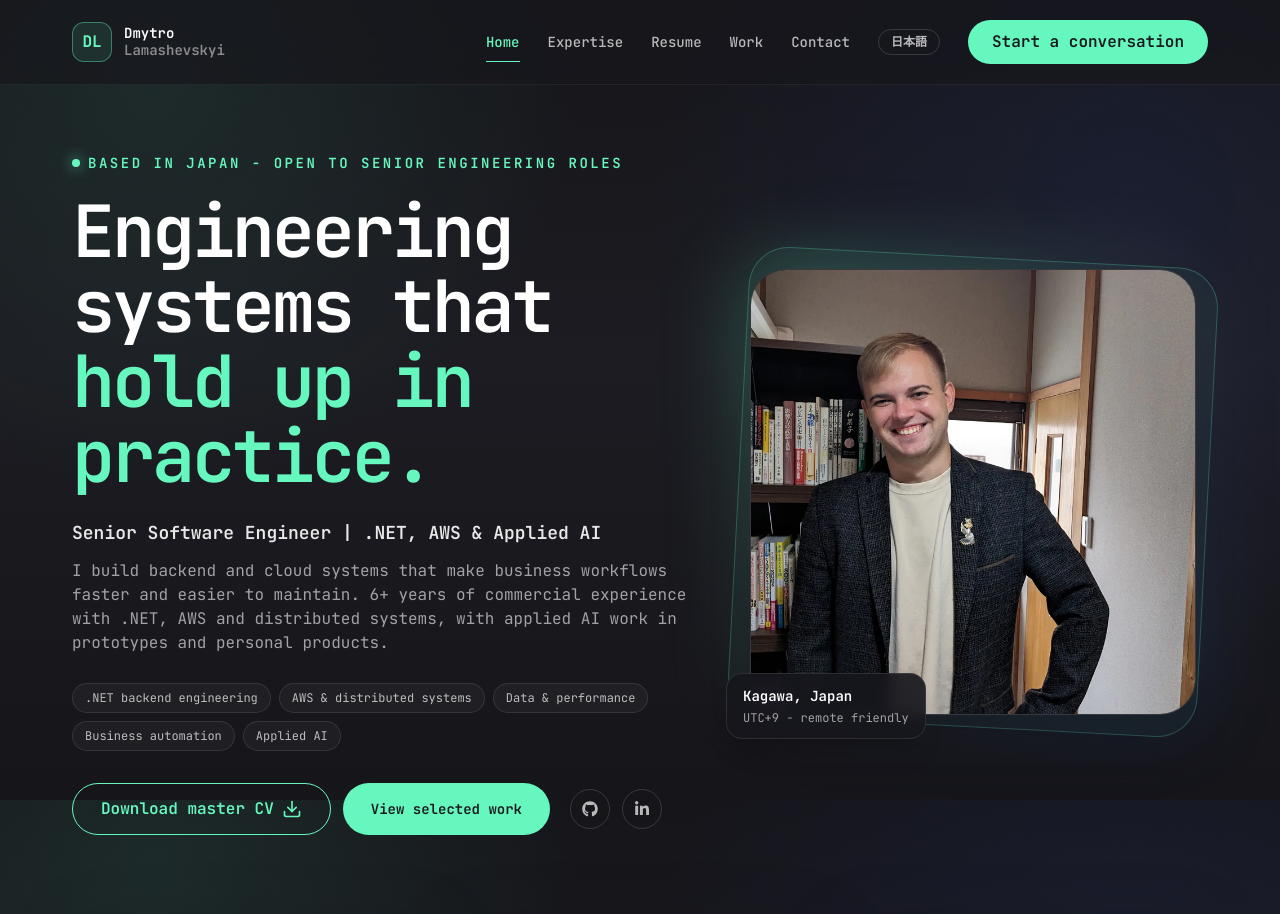
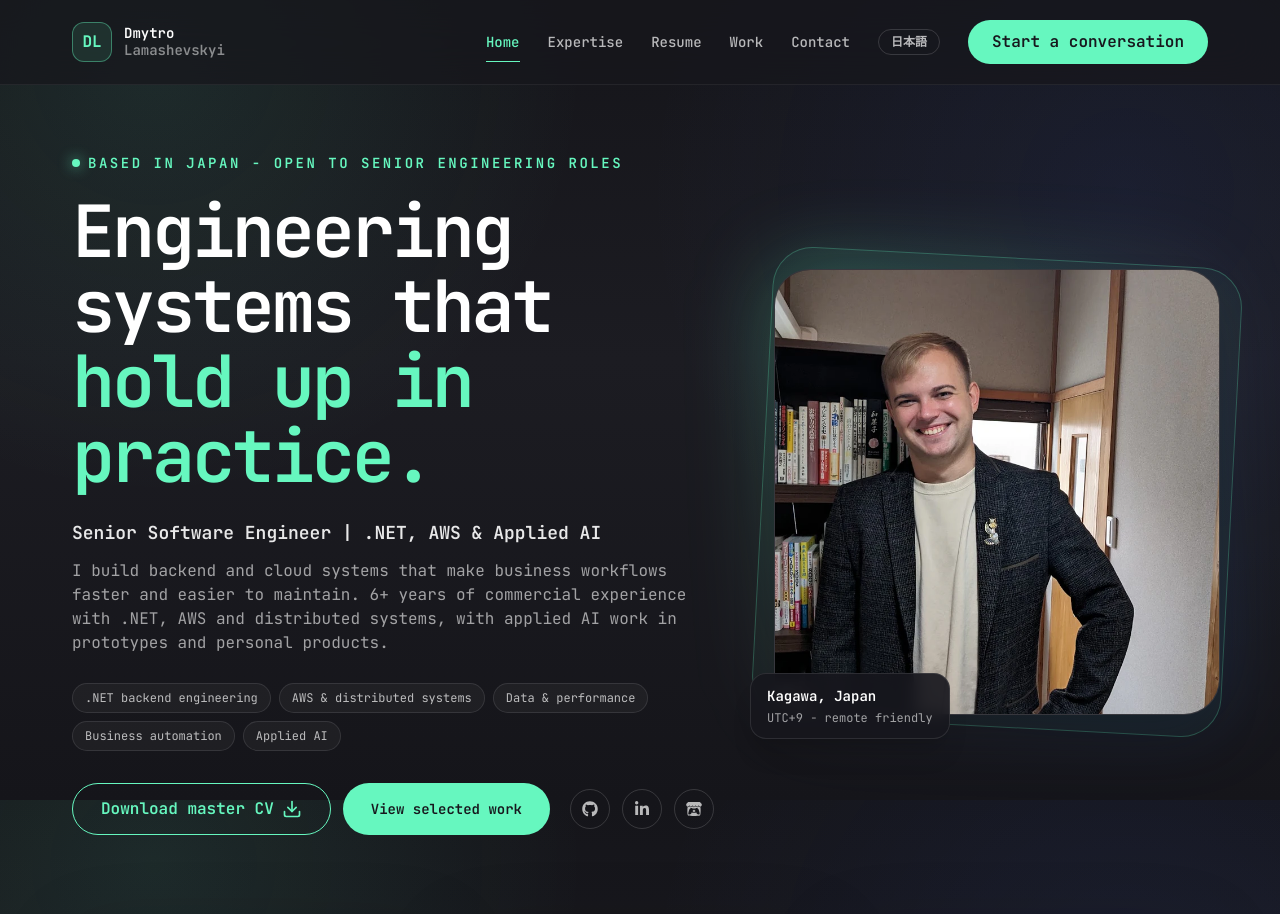
Before and after one commit to DmytroLamashevskyi/DmytroLamashevskyi.github.io, a Next.js app: page /en in a window 1280 px wide. Shown: the top 914 px of the page. Built offline with nearby package versions, Linux system fonts and the light colour scheme.

Commit message:
Add itch.io profile link to social icons

```diff
--- a/components/Social.jsx
+++ b/components/Social.jsx
@@ -1,9 +1,10 @@
 import Link from "next/link";
-import { FaGithub, FaLinkedinIn } from "react-icons/fa";
+import { FaGithub, FaLinkedinIn, FaItchIo } from "react-icons/fa";
 
 const socials = [
   { icon: <FaGithub />, path: "https://github.com/DmytroLamashevskyi", label: "GitHub" },
   { icon: <FaLinkedinIn />, path: "https://www.linkedin.com/in/lamashevski/", label: "LinkedIn" },
+  { icon: <FaItchIo />, path: "https://lamashevskyi.itch.io/", label: "itch.io" },
 ];
 
 const Social = ({ containerStyles, iconStyles }) => (
```
